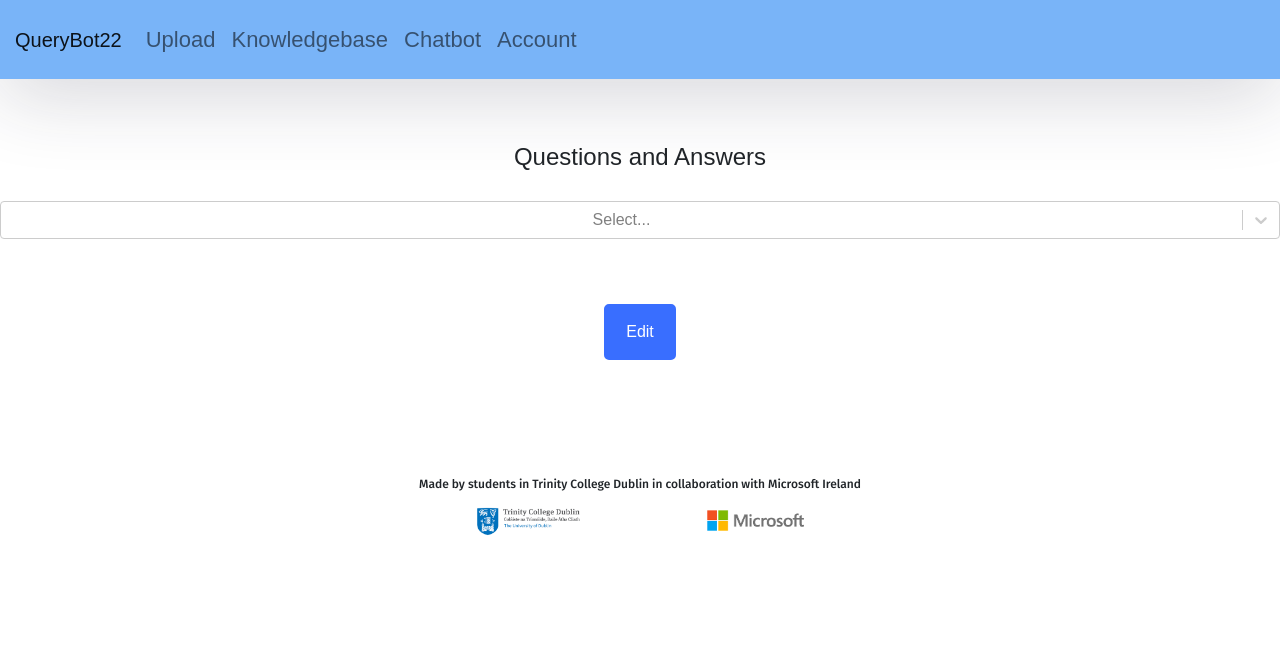
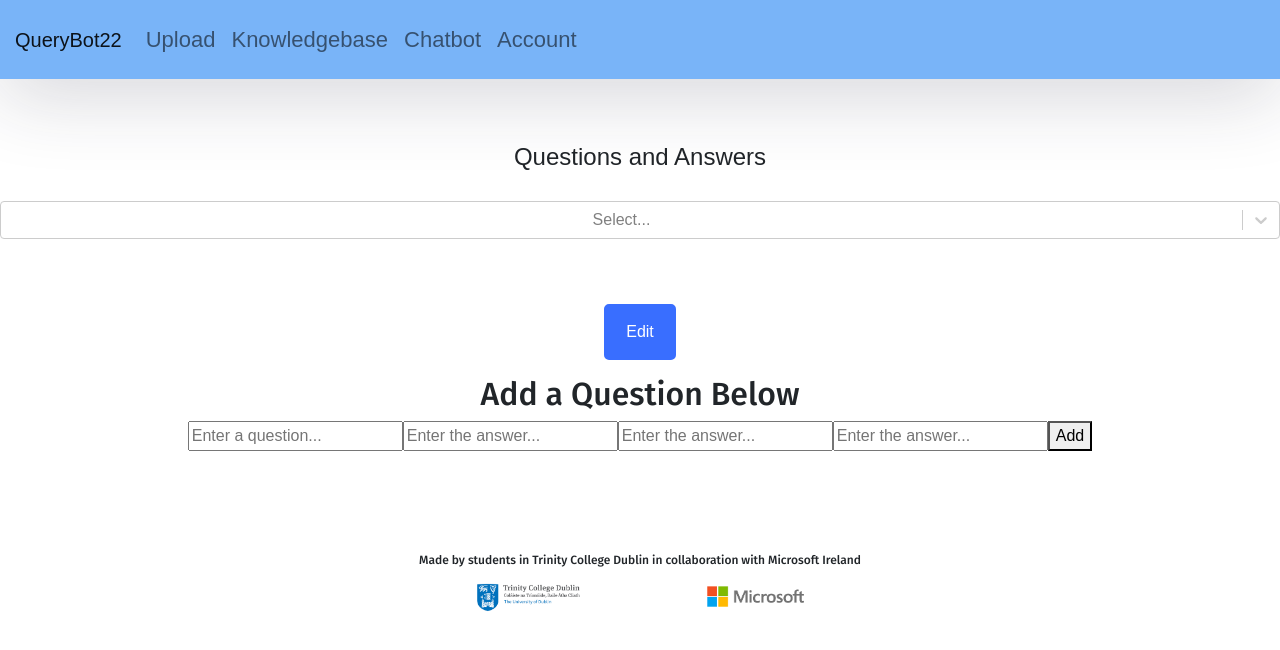
Before and after one commit to hollymcevoy/Sweng-2022, a React (Create React App) app in the folder front/: page /knowledgebase in a window 1280 px wide. Shown: the top 650 px of the page. Built offline with nearby package versions, Linux system fonts and the light colour scheme.

Commit message:
Added in functionality for admin to add questin to knowledge base

```diff
--- /dev/null
+++ b/front/src/components/AddQuestion.js
@@ -0,0 +1,87 @@
+import React, {useState} from 'react';
+import "../App.css";
+import 'bootstrap/dist/css/bootstrap.min.css';
+import mockquestions from "../mockquestions.json"
+import { nanoid } from "nanoid";
+import axios from 'axios';
+
+const AddQuestion = () => {
+
+    const url = "";
+
+    const [data,setData] = useState({
+        question: "",
+        answer: "",
+        confidenceScore: "",
+        documentID: ""
+
+    })
+
+    const handleAddFormChange = (e) => {
+        const newdata={...data}
+        newdata[e.target.id] = e.target.value
+        setData(newdata)
+        console.log(newdata)
+      };
+
+    const handleAddFormSubmit = (e) => {
+        console.log("submitted")
+        e.preventDefault();
+        axios.post(url,{
+            question: data.question,
+            answer: data.question,
+            confidenceScore: data.confidenceScore,
+            documentID: data.documentID
+        })
+        .then(res=>{
+            console.log(res.data)
+        })
+    }
+
+    return(
+        <div>
+                <h2>Add a Question Below</h2>
+                <form onSubmit={handleAddFormSubmit}>
+                    <input
+                        type = "text"
+                        id="question"
+                        required="required"
+                        placeholder="Enter a question..."
+                        onChange={(e)=>handleAddFormChange(e)}
+                        value ={data.question}
+
+                    />
+                    <input
+                        type = "text"
+                        id="answer"
+                        required="required"
+                        placeholder="Enter the answer..."
+                        onChange={(e)=>handleAddFormChange(e)}
+                        value ={data.answer}
+
+                    />
+                    <input
+                        type = "text"
+                        id="confidenceScore"
+                        required="required"
+                        placeholder="Enter the answer..."
+                        onChange={(e)=>handleAddFormChange(e)}
+                        value ={data.confidenceScore}
+
+                    />
+                    <input
+                        type = "text"
+                        id="documentID"
+                        required="required"
+                        placeholder="Enter the answer..."
+                        onChange={handleAddFormChange}
+                        value ={data.documentID}
+
+                    />
+                    <button type="submit">Add</button>
+                </form>
+            </div>
+    );
+};
+
+export default AddQuestion;
--- a/front/src/index.js
+++ b/front/src/index.js
@@ -3,6 +3,7 @@ import ReactDOM from 'react-dom';
 import { BrowserRouter } from 'react-router-dom';
 import './index.css';
 import App from './App';
+
 
 
 
--- a/front/src/views/QnAKB.js
+++ b/front/src/views/QnAKB.js
@@ -1,6 +1,7 @@
 import NavbarComp from '../components/NavbarComp';
 import QnAAccordion from '../components/QnAAccordion';
 import Button from 'react-bootstrap/Button';
+import AddQuestion from '../components/AddQuestion';
 
 function QnAKB() {
   return (
@@ -10,7 +11,7 @@ function QnAKB() {
       <p className="App-Page-Header">Questions and Answers</p>
       <QnAAccordion />
       <Button className="App-Button"  href="/">Edit</Button>
-
+      <AddQuestion />
     </div>
   );
 }
--- a/front/src/views/Upload.js
+++ b/front/src/views/Upload.js
@@ -18,6 +18,7 @@ function Upload() {
     event.preventDefault()
     const url = 'http://localhost:3000/v1/documents';
     const formData = new FormData();
+
     formData.append('file', file);
     formData.append('fileName', file.name);
     const config = {
@@ -33,11 +34,11 @@ function Upload() {
     <div>
       <NavbarComp />
       <form onSubmit={handleSubmit}>
-      <p className="App-Page-Header">Select file to upload</p>
+          <p className="App-Page-Header">Please select  a file to upload</p>
           <input type="file" onChange={handleChange}/>
           <p></p>
           <button className="App-Button" type="submit">Upload</button>
-        </form>
+      </form>
     </div>
   );
 }
```
